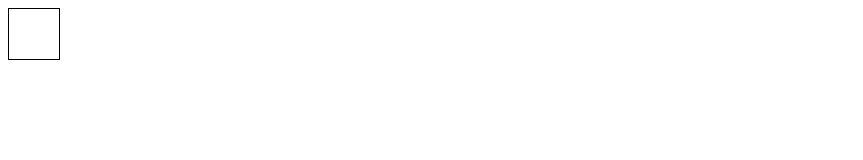
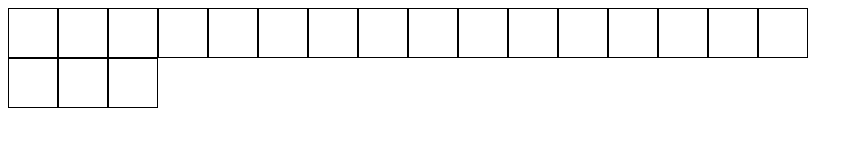
Before and after one commit to JohnServo24/Etch-a-Sketch, a plain HTML site: page index.html in a window 1280 px wide. Shown: the whole page, without its empty margins (0-863 px from the left). Drawn offline with Linux system fonts and the light colour scheme.

Commit message:
added css to pixels in grid

```diff
--- a/index.html
+++ b/index.html
@@ -10,9 +10,31 @@
 </head>
 <body>
     <div id="board" class="board">
-        <div class="element">
+        <div class="pixel">
 
         </div>
+        <div class="pixel">
+
+        </div>
+        <div class="pixel">
+
+        </div>
+        <div class="pixel"></div>
+        <div class="pixel"></div>
+        <div class="pixel"></div>
+        <div class="pixel"></div>
+        <div class="pixel"></div>
+        <div class="pixel"></div>
+        <div class="pixel"></div>
+        <div class="pixel"></div>
+        <div class="pixel"></div>
+        <div class="pixel"></div>
+        <div class="pixel"></div>
+        <div class="pixel"></div>
+        <div class="pixel"></div>
+        <div class="pixel"></div>
+        <div class="pixel"></div>
+        <div class="pixel"></div>
     </div>
 </body>
 </html>
--- a/style.scss
+++ b/style.scss
@@ -1,8 +1,16 @@
+* {
+    box-sizing: border-box;
+}
+
+
 .board {
-    .element {
+    display: grid;
+    grid-template-columns: repeat(16, 6.25%);
+    width: 800px;
+
+    .pixel {
         width: 50px;
         height: 50px;
-
         border: 1px solid black;
     }
 }
```
Also changed, not shown: style.css, 1 other file.
